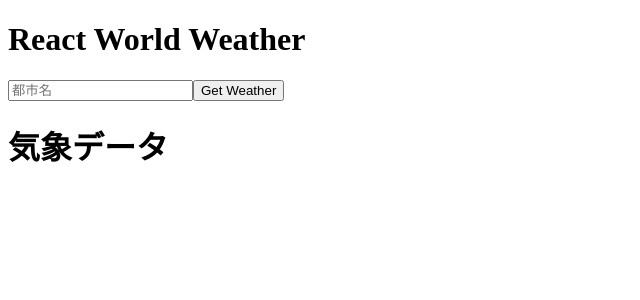
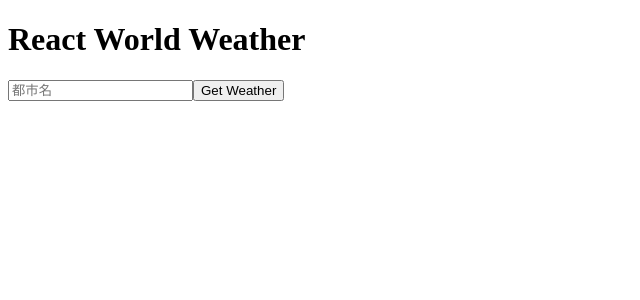
Before and after one commit to falconA7/weather-app, a React (Vite) app: page / in a window 1280 px wide. Shown: the top 300 px of the page, without its empty margins (0-640 px from the left). Built offline with nearby package versions, Linux system fonts and the light colour scheme.

Commit message:
fixed app.tsx & results.tsx

```diff
--- a/src/App.tsx
+++ b/src/App.tsx
@@ -44,7 +44,7 @@ const App =()=>{
       <div>
         <Title/>
         <Form setCity={setCity} getWeather={getWeather}/>
-        <Results/>
+        <Results results={results}/>
       </div>
     )
 }
--- a/src/components/Results.tsx
+++ b/src/components/Results.tsx
@@ -1,6 +1,19 @@
-const Results =()=>{
+type ResultsProps = {
+  results:{
+    country: string
+    cityName: string
+    temperature: string
+    conditionText: string
+    icon: string
+   }
+}
+const Results =(props:ResultsProps)=>{
     return(
-        <h1>気象データ</h1>
+       <div>
+
+        {props.results.country &&
+        <div>{props.results.country}</div>}
+       </div>
     )
 }
 
```
